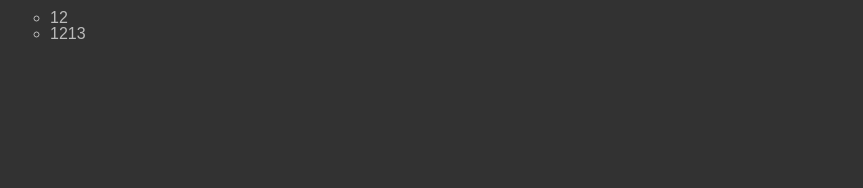
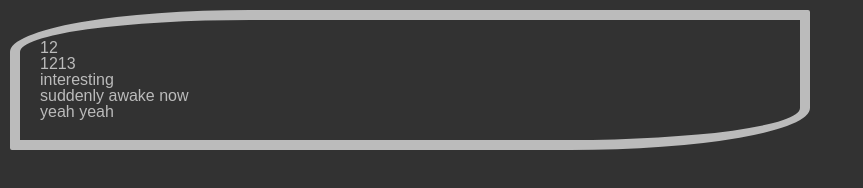
Before and after one commit to wagnerJuniorweb/atividadesWeb, a plain HTML site: page listaCafeManha/listaCafeManha.html in a window 1280 px wide. Shown: the whole page, without its empty margins (0-863 px from the left). Drawn offline with Linux system fonts and the light colour scheme.

Commit message:
modified:   listaCafeManha/listaCafeManha.html 	modified:   listaCafeManha/styles.css

```diff
--- a/listaCafeManha/listaCafeManha.html
+++ b/listaCafeManha/listaCafeManha.html
@@ -1,16 +1,19 @@
 <!DOCTYPE html>
-<html lang="pt-BR">
+<html lang="en-us">
 
     <head>
         <meta charset='utf-8'>
         <meta name="viewport" content="width=device-width, initial-scale=1.0, maximum-scale=1.0, user-scalable=yes" />
-        <title>exemplo lista não ordenadas</title>
+        <title>lisraCafeManha</title>
         <link rel="stylesheet" href="styles.css">
     </head>
     <body>
         <ul>
             <li>12</li>
             <li>1213</li>
+            <li>interesting</li>
+            <li>suddenly awake now</li>
+            <li>yeah yeah</li>
         </ul>
     </body>
 </html>
--- a/listaCafeManha/styles.css
+++ b/listaCafeManha/styles.css
@@ -9,7 +9,10 @@ body{
 }
 
 ul{
-    list-style-type: circle;
-    padding: auto;
+    list-style-type: none;
+    padding: 20px;
     margin: auto;
+    border: 1px solid #bbbbbb;
+    border-radius: 30% 2px;
+    border-width: 10px;
 }
```
